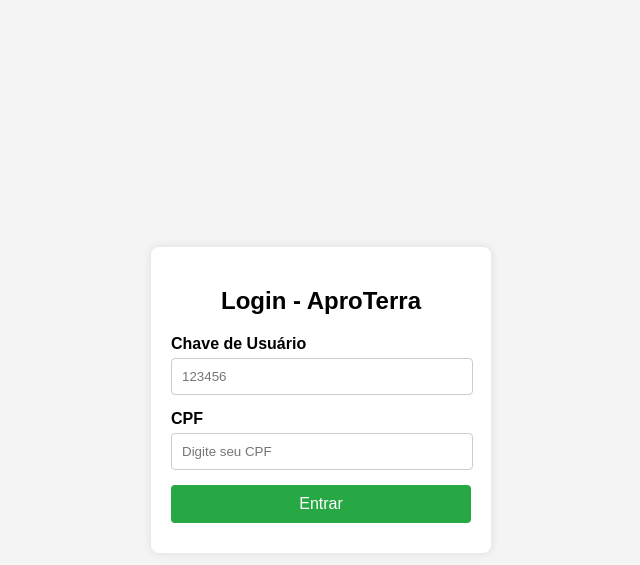
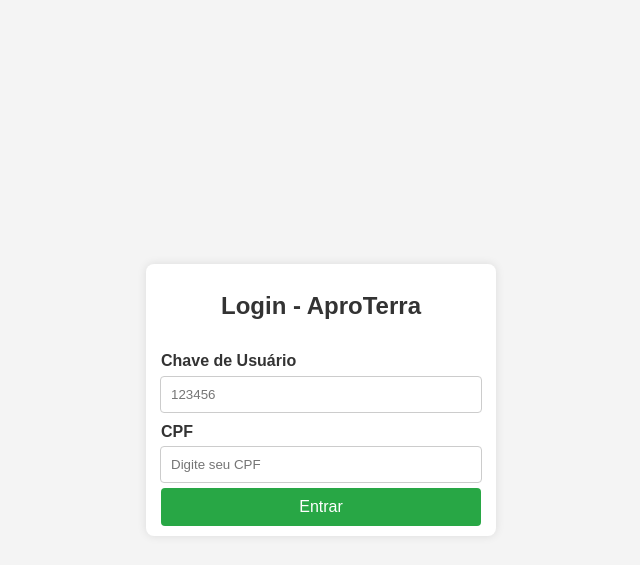
Before and after one commit to BernMaximo/projeto-AproTerra, a Flask app: template templates/login.html in a window 1280 px wide. Shown: the top 565 px of the page, without its empty margins (319-959 px from the left). Run offline with Flask 3, Linux system fonts and the light colour scheme; the template is opened without the code that fills it, so the values that code supplies are empty; some libraries are stand-ins or nearby versions.

Commit message:
login e criação de usuario
rotas de login e criação de usuarios ajustadas, funcionando normalmente

```diff
--- a/app.py
+++ b/app.py
@@ -1,6 +1,6 @@
 from flask import Flask, request, jsonify, render_template
 from flask_pymongo import PyMongo
-from pymongo import MongoClient #conecta com o banco de dados
+from pymongo import MongoClient
 from bson.objectid import ObjectId
 from werkzeug.security import generate_password_hash, check_password_hash
 import random
@@ -9,11 +9,15 @@ app = Flask(__name__)
 
 @app.route('/')
 def home():
-    return render_template('index.html', nome="Usuário")
+    return render_template('index.html') #, nome="Usuário"
 
 @app.route('/add-user', methods=['GET']) #rota para exibir o formulário
 def register_form():
     return render_template('create-login.html')
+
+@app.route('/login-user', methods=['GET']) #rota para exibir o formulário
+def login_form():
+    return render_template('login.html')
 
 app.config['MONGO_URI'] = 'mongodb+srv://gustavomaximo072:400515@aprodatabase.cnvcr.mongodb.net/?retryWrites=true&w=majority'
 connection_string = "mongodb+srv://gustavomaximo072:400515@aprodatabase.cnvcr.mongodb.net/?retryWrites=true&w=majority"
@@ -112,21 +116,22 @@ def add_user():
     except Exception as e:
         return jsonify({"error": f"Erro ao inserir no banco de dados: {str(e)}"}), 500
 
-@app.route('/login', methods=['POST'])
+@app.route('/login-user', methods=['POST'])
 def login():
-    data = request.json
-    user_key = data.get("user_key")
-    cpf = data.get("cpf")
+    data = list(collection.find())
+    user_key = request.form.get('user_key')
+    cpf = request.form.get('cpf')
 
     if not user_key or not cpf:
         return jsonify({"error": "Chave de usuário e CPF são obrigatórios"}), 400
 
-    user = db.users.find_one({"user_key": user_key})
+    user = collection.find_one({"user_key": user_key})
+    username = user["user_name"]
     if user and check_password_hash(user["cpf"], cpf):
-        return jsonify({"message": "Login bem-sucedido"}), 200
+        return jsonify({"message": f"Login bem-sucedido, bem vindo {username}"}), 200
     else:
-        return jsonify({"error": "Credenciais inválidas"}), 401
+        return jsonify({"error": "Credenciais invalidas"}), 401
 
 mongo = PyMongo(app)
 if __name__ == '__main__':
-    app.run(host='0.0.0.0', port=5000)
+    app.run(host='0.0.0.0', port=5000, debug=True)
--- a/static/css/styles.css
+++ b/static/css/styles.css
@@ -18,12 +18,6 @@ body {
     text-align: center;
     width: 350px;
     padding-bottom: 10px;
-}
-
-.box {
-    background: #ffffff;
-    border-radius: 8px;
-    box-shadow: 0 0 10px rgba(0, 0, 0, 0.1);
 }
 
 label {
--- a/templates/create-login.html
+++ b/templates/create-login.html
@@ -8,7 +8,7 @@
 </head>
 <body>
     <main class="main-content">
-        <div id="box">
+        <div>
             <h2>Criar Conta - AproTerra</h2>
             <form id= "add" class="user-form" action="/add-user" method="POST">
                 <label for="username">Nome:</label>
--- a/templates/index.html
+++ b/templates/index.html
@@ -58,7 +58,7 @@
     <main class="main-content">
         <p>Escolha uma das opções abaixo para continuar:</p>
         <div class="options">
-            <button class="primary-button">Login</button>
+            <a href="/login-user"><button class="primary-button">Login</button></a>
             <a href="/add-user"><button class="primary-button">Criar Conta</button></a>
         </div>
     </main>
--- a/templates/login.html
+++ b/templates/login.html
@@ -4,74 +4,24 @@
     <meta charset="UTF-8">
     <meta name="viewport" content="width=device-width, initial-scale=1.0">
     <title>Login - AproTerra</title>
-    <style>
-        body {
-            font-family: Arial, sans-serif;
-            background-color: #f4f4f4;
-            display: flex;
-            justify-content: center;
-            align-items: center;
-            height: 100vh;
-            margin: 0;
-        }
-        .login-container {
-            background: #ffffff;
-            padding: 20px;
-            border-radius: 8px;
-            box-shadow: 0 0 10px rgba(0, 0, 0, 0.1);
-            width: 300px;
-        }
-        h2 {
-            text-align: center;
-            margin-bottom: 20px;
-        }
-        label {
-            display: block;
-            margin-bottom: 5px;
-            font-weight: bold;
-        }
-        input[type="text"], input[type="password"] {
-            width: 280px;
-            padding: 10px;
-            margin-bottom: 15px;
-            border: 1px solid #ccc;
-            border-radius: 4px;
-            align-items: center;
-        }
-        button {
-            width: 100%;
-            padding: 10px;
-            background-color: #28a745;
-            border: none;
-            border-radius: 4px;
-            color: white;
-            font-size: 16px;
-            cursor: pointer;
-        }
-        button:hover {
-            background-color: #218838;
-        }
-        .error {
-            color: red;
-            text-align: center;
-            margin-bottom: 10px;
-        }
-    </style>
+    <link rel="stylesheet" href="/static/css/styles.css">
 </head>
 <body>
-    <div class="login-container">
+    <main class="main-content">
+        <div>
             <h2>Login - AproTerra</h2>
-        <form id="loginForm">
+            <form id="login" class="user-form" action="/login-user" method="POST">
                 <label for="user_key">Chave de Usuário</label>
                 <input type="text" id="user_key" name="user_key" placeholder="123456" required>
 
                 <label for="cpf">CPF</label>
                 <input type="password" id="cpf" name="cpf" placeholder="Digite seu CPF" required>
 
-            <button type="submit">Entrar</button>
+                <button type="submit" class="primary-button">Entrar</button>
             </form>
             <div class="error" id="errorMessage"></div>
         </div>
+    </main>
 
     <script>
         const form = document.getElementById('loginForm');
@@ -80,7 +30,7 @@
             const userKey = document.getElementById('user_key').value;
             const cpf = document.getElementById('cpf').value;
 
-            const response = await fetch('/login', {
+            const response = await fetch('/login-user', {
                 method: 'POST',
                 headers: {
                     'Content-Type': 'application/json',
```
Lines whose indentation alone changed are shown as unchanged.
